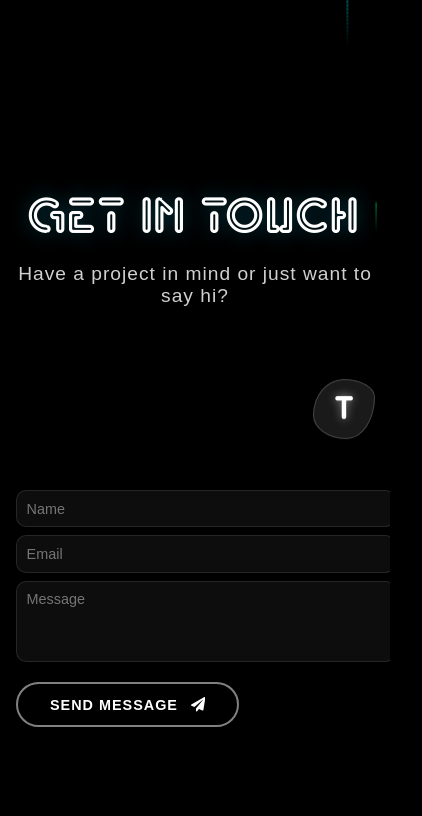
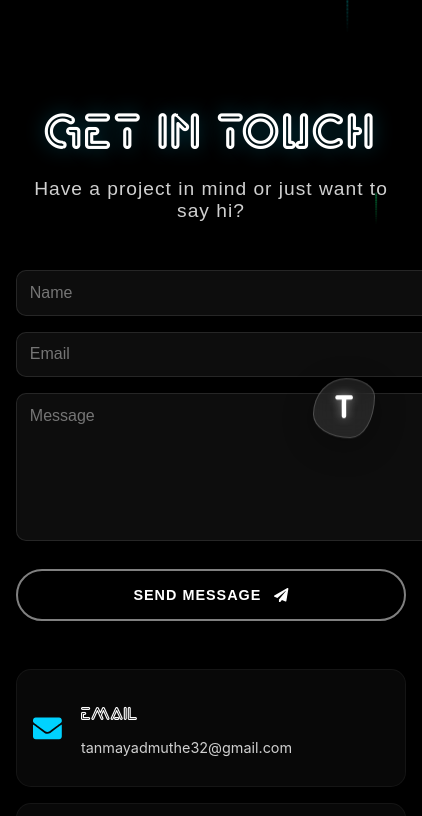
Before and after one commit to tanmayadmuthe/tanmay-, a React (Vite) app: page /contact in a window 390 px wide. Shown: the top 816 px of the page, 422 px wide, since content can reach past the window. Built offline with nearby package versions, Linux system fonts and the light colour scheme.

Commit message:
Final V9

```diff
--- a/src/Components/Contact/Contact.css
+++ b/src/Components/Contact/Contact.css
@@ -1,11 +1,7 @@
+/* --- Container --- */
 .contact-container {
-  position: fixed;
-  top: 0;
-  left: 0;
   height: 100vh;
-  height: 100dvh;
-  overflow: hidden;
-  max-width: 100%;
+  width: 100%;
   padding: 0 10%;
   display: flex;
   flex-direction: column;
@@ -17,6 +13,7 @@
   animation: fadeInPage 1s ease-out;
 }
 
+/* --- Header --- */
 .contact-header {
   text-align: center;
   margin-bottom: 2rem;
@@ -40,6 +37,7 @@
   letter-spacing: 1px;
 }
 
+/* --- Layout --- */
 .contact-content {
   display: flex;
   gap: 3rem;
@@ -49,6 +47,7 @@
   align-items: center;
 }
 
+/* --- Form --- */
 .contact-form {
   flex: 1;
   display: flex;
@@ -92,6 +91,7 @@
   padding: 0.8rem 2rem;
 }
 
+/* --- Info Side --- */
 .contact-info {
   flex: 1;
   display: flex;
@@ -134,43 +134,62 @@
   font-size: 0.9rem;
 }
 
+/* --- Mobile --- */
 @media (max-width: 768px) {
   .contact-container {
-    padding: 1rem;
-    justify-content: space-evenly;
+    height: auto; /* Allow content to define height */
+    min-height: 100vh; /* Ensure full screen coverage */
+    padding: 4rem 1rem 2rem; /* Add top padding for header clearance */
+    justify-content: flex-start; /* Start content from top */
+    overflow-y: auto; /* Allow vertical scroll */
   }
 
   .contact-content {
     flex-direction: column;
-    gap: 1rem;
-    max-height: 85vh;
+    gap: 2rem;
+    max-height: none; /* Remove height restriction */
+    height: auto;
   }
 
   .section-title {
     font-size: 2rem;
-    margin-bottom: 0;
+    margin-bottom: 0.5rem;
   }
 
   .section-subtitle {
-    font-size: 0.8rem;
+    font-size: 0.9rem;
+    margin-bottom: 1rem;
   }
 
   .contact-form {
-    gap: 0.5rem;
     width: 100%;
+    gap: 1rem;
   }
 
   .contact-info {
-    display: none;
+    display: flex; /* Show contact info on mobile */
+    width: 100%;
+    gap: 1rem;
+    margin-top: 1rem;
   }
 
   .form-group input,
   .form-group textarea {
-    padding: 0.6rem;
-    font-size: 0.9rem;
+    padding: 0.8rem;
+    font-size: 1rem;
   }
 
   .form-group textarea {
-    height: 60px;
+    height: 120px; /* Slightly taller for better usability */
+  }
+
+  .submit-btn {
+    width: 100%;
+    justify-content: center;
+    padding: 1rem;
+  }
+
+  .info-item {
+    padding: 1rem;
   }
 }
```
